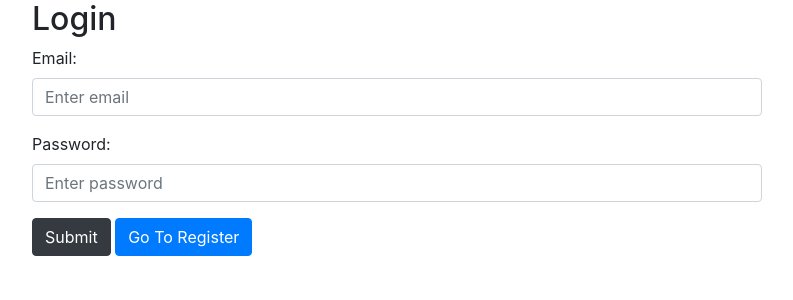
After one commit to Myash21/Agri-mate.github.io, a Flask app: page /login in a window 1280 px wide. The commit adds this page. Shown: the top 300 px of the page, without its empty margins (243-1036 px from the left). Run offline with Flask 3, Linux system fonts and the light colour scheme.

Commit message:
added user authentication

```diff
--- a/Rainfall-Prediction/app.py
+++ b/Rainfall-Prediction/app.py
@@ -1,12 +1,65 @@
 import bz2
 import pickle
-from flask import Flask, render_template, request
+from flask import Flask, render_template, request, redirect, session, url_for
+from flask_sqlalchemy import SQLAlchemy
+import bcrypt
 
 
 from datetime import datetime, timedelta
 from dateutil.relativedelta import relativedelta
 app = Flask(__name__)
+app.config['SQLALCHEMY_DATABASE_URI'] = 'sqlite:///database.db'
+db = SQLAlchemy(app)
+app.secret_key = 'secret_key'
 
+class User(db.Model):
+    id = db.Column(db.Integer, primary_key=True)
+    email = db.Column(db.String(20), unique=True)
+    password = db.Column(db.String(60), nullable=False)
+
+    def __init__(self, email, password):
+        self.email = email
+        self.password = bcrypt.hashpw(password.encode('utf-8'), bcrypt.gensalt()).decode('utf-8')
+
+    def check_password(self, password):
+        return bcrypt.checkpw(password.encode('utf-8'), self.password.encode('utf-8'))
+
+with app.app_context():
+    #db.drop_all()  # Drop existing tables (if any)
+    db.create_all()
+
+@app.route('/register', methods = ['GET', 'POST'])
+def register():
+    if request.method == 'POST':
+        email = request.form['email']
+        password = request.form['password']
+
+        new_user = User(email = email, password = password)
+        if User.query.filter_by(email=email).first():
+            return render_template('register.html', error='Email already registered')
+        db.session.add(new_user)
+        db.session.commit()
+        return redirect('/login')
+    return render_template('register.html')
+
+@app.route('/login', methods = ['GET', 'POST'])
+def login():
+    if request.method == 'POST':
+        email = request.form['email']
+        password = request.form['password']
+        user = User.query.filter_by(email = email).first()
+        if user and user.check_password(password):
+            session['email'] = user.email
+            session['password'] = user.password
+            return redirect('/home')
+        else:
+            return render_template('login.html', error = 'Invalid User')
+    return render_template('login.html')
+
+@app.route('/logout')
+def logout():
+    session.pop('email', None)
+    return redirect('/login')
 
 @app.route('/')
 def ground0():
--- a/Rainfall-Prediction/templates/ground0.html
+++ b/Rainfall-Prediction/templates/ground0.html
@@ -83,7 +83,7 @@
     <div class="title-container">
         <h1>Rainfall Prediction</h1>
     </div>
-    <a href="/home" class="image-link">
+    <a href="/login" class="image-link">
         <div class="image-container">
             <img src="static/style/images/cloud3.png" alt="Cloud" class="cloud-image">
             <div class="overlay">
--- a/Rainfall-Prediction/templates/home.html
+++ b/Rainfall-Prediction/templates/home.html
@@ -21,6 +21,7 @@
                 <area target="" alt="Marathwada" title="Marathwada" href="{{ url_for('marathwada') }}" coords="305,540,677,750" shape="rect">
                 <area target="" alt="Konkan" title="Konkan" href="{{ url_for('konkan') }}" coords="184,1027,44,508" shape="0">">
             </map>
+            <a href="/logout" class="btn btn-dark">Logout</a>
         </div>
     </div>
 
--- /dev/null
+++ b/Rainfall-Prediction/templates/login.html
@@ -0,0 +1,42 @@
+<!DOCTYPE html>
+<html lang="en">
+<head>
+  <title>User Authentication</title>
+  <meta charset="utf-8">
+  <meta name="viewport" content="width=device-width, initial-scale=1">
+  <link rel="stylesheet" href="https://cdn.jsdelivr.net/npm/bootstrap@4.6.2/dist/css/bootstrap.min.css">
+  <script src="https://cdn.jsdelivr.net/npm/jquery@3.7.1/dist/jquery.slim.min.js"></script>
+  <script src="https://cdn.jsdelivr.net/npm/popper.js@1.16.1/dist/umd/popper.min.js"></script>
+  <script src="https://cdn.jsdelivr.net/npm/bootstrap@4.6.2/dist/js/bootstrap.bundle.min.js"></script>
+</head>
+<body>
+
+<div class="container">
+  <div class="row justify-content-center">
+    <div class="col-sm-8">
+      <h2>Login</h2>
+
+      {% if error %}
+      <div class="alert alert-danger" role="alert">
+        {{ error }}
+      </div>
+      {% endif %}
+
+      <form action="/login", method="POST">
+        <div class="form-group">
+          <label for="email">Email:</label>
+          <input type="email" class="form-control" id="email" placeholder="Enter email" name="email">
+        </div>
+        <div class="form-group">
+          <label for="pwd">Password:</label>
+          <input type="password" class="form-control" id="pwd" placeholder="Enter password" name="password">
+        </div>
+        <button type="submit" class="btn btn-dark">Submit</button>
+        <a href="/register" class="btn btn-primary">Go To Register</a>
+      </form>
+    </div>
+  </div>
+</div>
+
+</body>
+</html>
```
Also changed, not shown: Rainfall-Prediction/templates/register.html (added, +42 -0 lines), instance/database.db (added).
